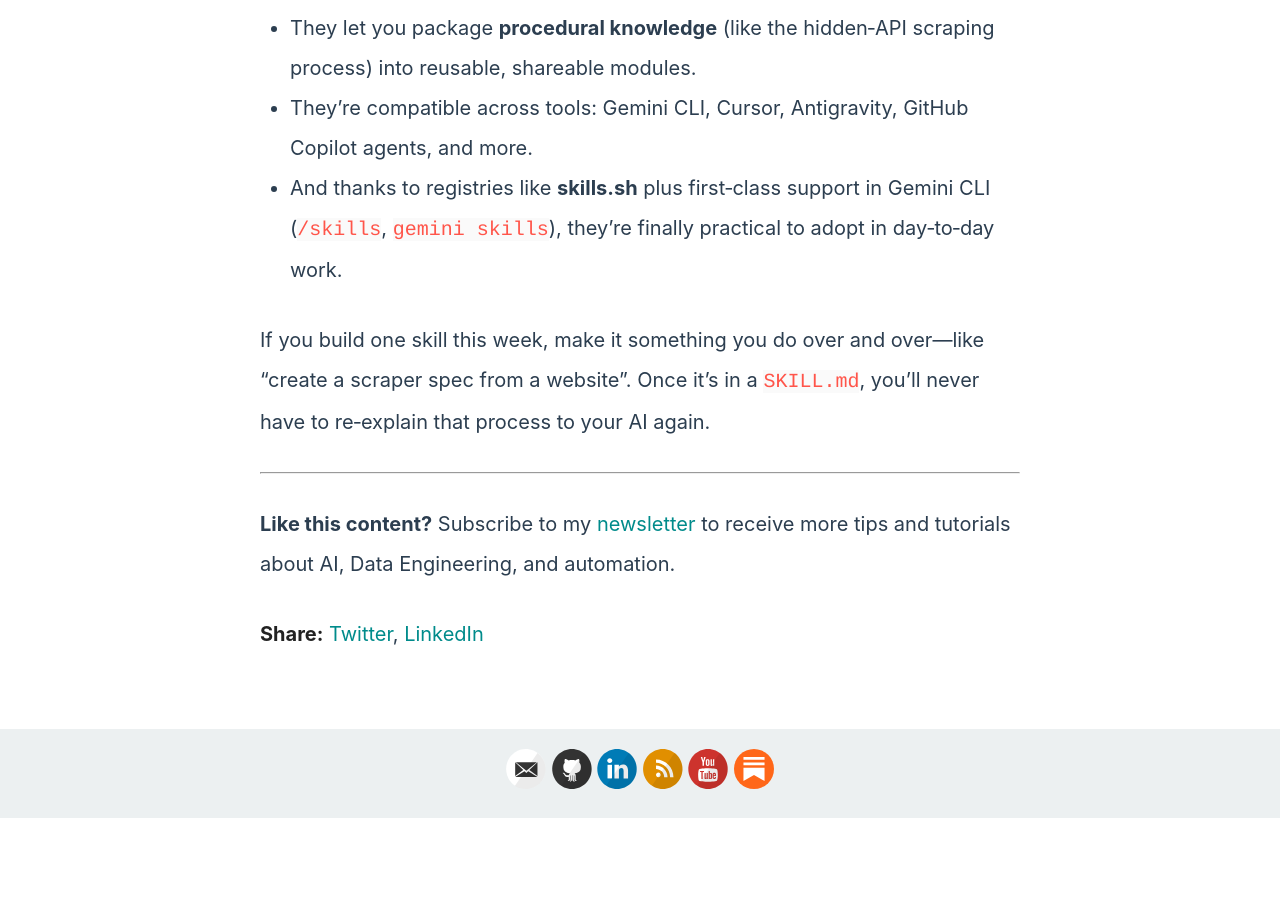
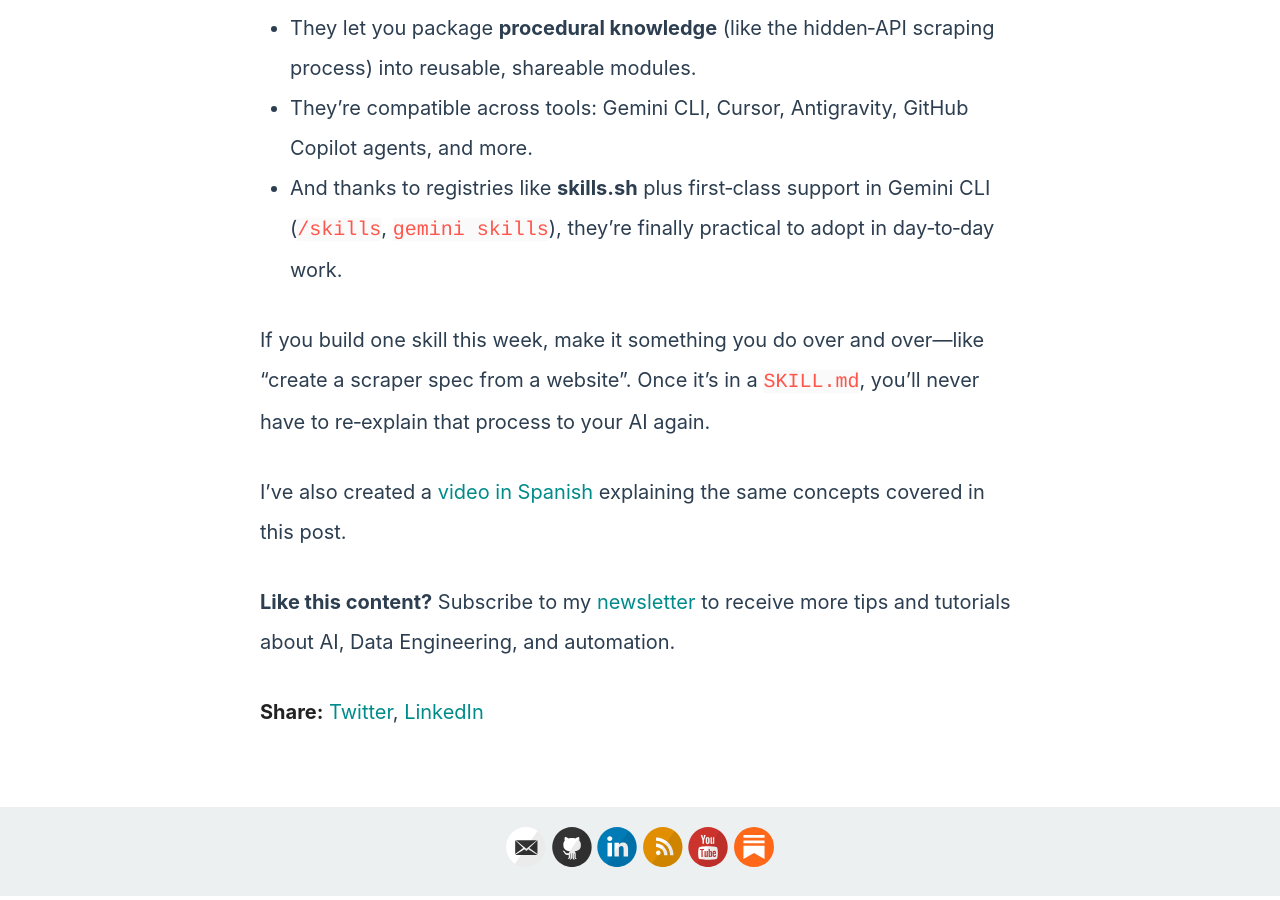
Before and after one commit to DamiMartinez/damimartinez.github.io, a Jekyll site: the page built from _posts/2026-02-12-agent-skills-gemini-cli.md, in a window 1280 px wide and 900 px high, scrolled down 18210 px. Built offline with Jekyll 4.4.1, drawn with Linux system fonts in a browser that asks for light colours; before the commit the page ends 19032 px from its top, so only the background shows below that.

Commit message:
Adding link to youtube video

```diff
--- a/_posts/2026-02-12-agent-skills-gemini-cli.md
+++ b/_posts/2026-02-12-agent-skills-gemini-cli.md
@@ -369,6 +369,6 @@ Agent Skills are quickly becoming the **standard building block** of serious AI
 
 If you build one skill this week, make it something you do over and over—like “create a scraper spec from a website”. Once it’s in a `SKILL.md`, you’ll never have to re‑explain that process to your AI again.
 
----
+I've also created a [video in Spanish](https://youtu.be/LEau1dBjR20) explaining the same concepts covered in this post.
 
 **Like this content?** Subscribe to my [newsletter](https://damianmartinezcarmona.substack.com/) to receive more tips and tutorials about AI, Data Engineering, and automation.
```
